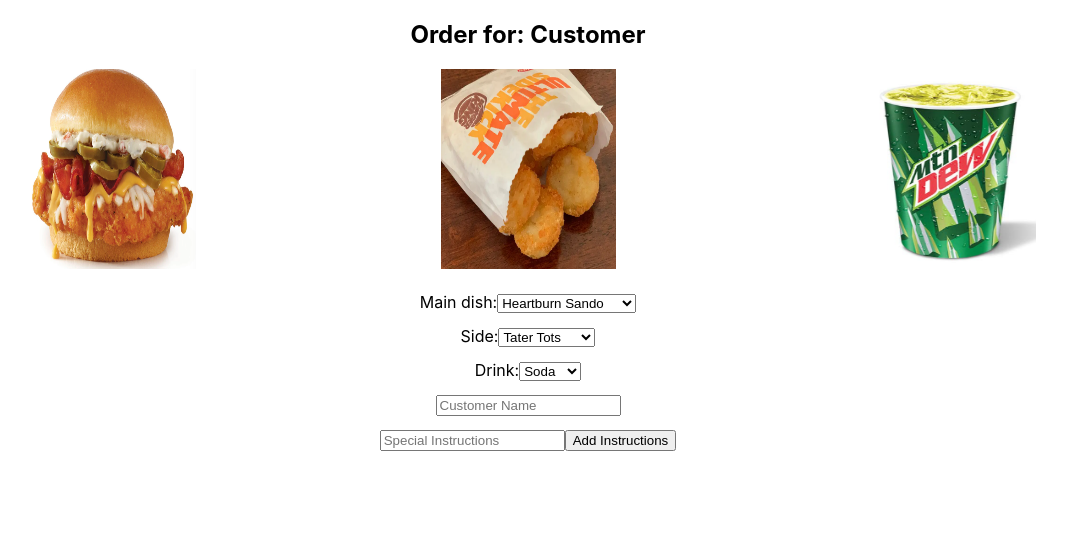
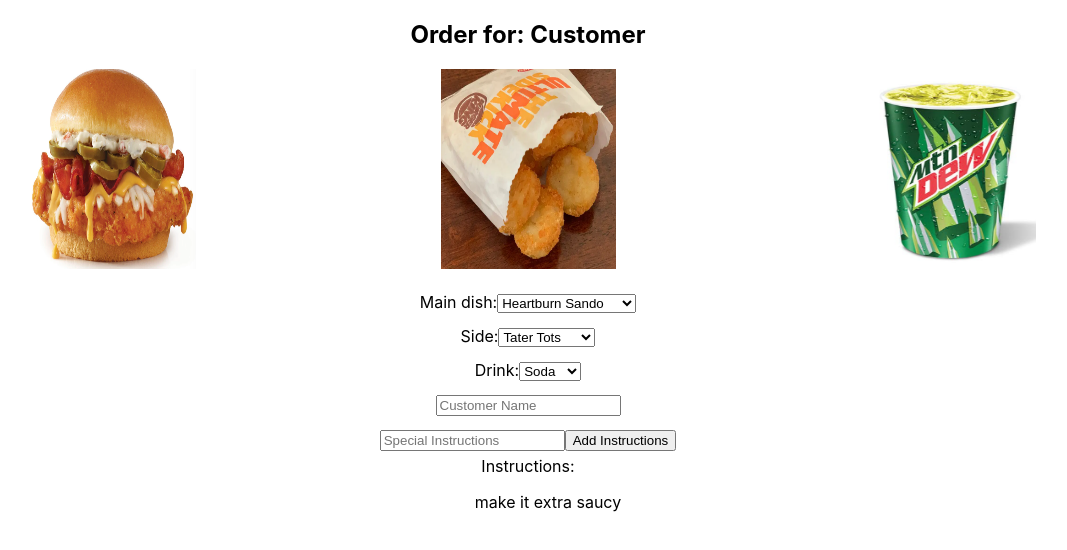
Before and after one commit to Trevor-Rezac/react-fast-food-order-tool, a React (Create React App) app: page / in a window 1280 px wide. Shown: the top 550 px of the page, without its empty margins (112-1179 px from the left). Built offline with nearby package versions, Linux system fonts and the light colour scheme.

Commit message:
instructions display correctly

```diff
--- a/src/App.css
+++ b/src/App.css
@@ -55,3 +55,7 @@
   height: 200px;
   width: 175px;
 }
+
+.instruction-list {
+  margin-top: 5px;
+}
--- a/src/App.js
+++ b/src/App.js
@@ -7,6 +7,7 @@
 import DrinkDropdown from './DrinkDropdown';
 import FoodImages from './FoodImages';
 import InstructionForm from './InstructionForm';
+import InstructionList from './InstructionList';
 
 
 function App() {
@@ -33,6 +34,7 @@
       </div>
 
       <InstructionForm specialInstructions={specialInstructions} setSpecialInstructions={setSpecialInstructions}></InstructionForm>
+      <InstructionList specialInstructions={specialInstructions}></InstructionList>
     </div>
   );
 }
--- /dev/null
+++ b/src/Instruction.js
@@ -0,0 +1,7 @@
+import React from 'react';
+
+export default function Instruction({ instruction }) {
+  return <ul>
+    {instruction}
+  </ul>;
+}
--- a/src/InstructionList.js
+++ b/src/InstructionList.js
@@ -0,0 +1,9 @@
+import React from 'react';
+import Instruction from './Instruction';
+
+export default function InstructionList({ specialInstructions }) {
+  return <div className='instruction-list'>
+    Instructions:
+    {specialInstructions.map((instruction, i) => <Instruction key={`${instruction}-${i}`} instruction={instruction}/>)}
+  </div>;
+}
```
